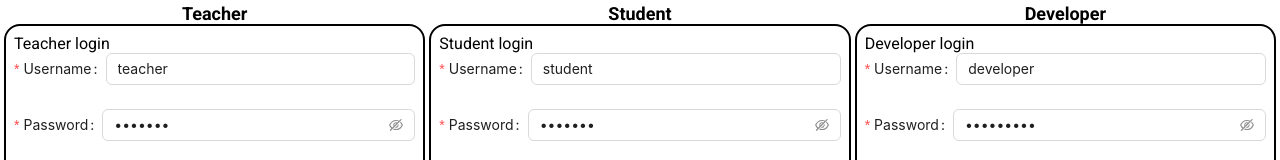
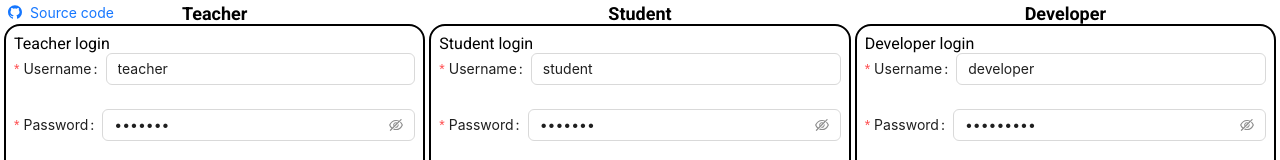
Before and after one commit to mi-qacker/demo-edu, a React (Vite) app: page / in a window 1280 px wide. Shown: the top 160 px of the page. Built offline with nearby package versions, Linux system fonts and the light colour scheme.

Commit message:
Add link to source repo (#6)

```diff
--- a/package.json
+++ b/package.json
@@ -10,6 +10,7 @@
     "preview": "vite preview"
   },
   "dependencies": {
+    "@ant-design/icons": "^5.3.6",
     "antd": "^5.16.5",
     "react": "^18.2.0",
     "react-dom": "^18.2.0",
--- a/src/App.module.css
+++ b/src/App.module.css
@@ -30,3 +30,9 @@
     padding: 8px;
   }
 }
+
+.source-link {
+  position: absolute;
+  top: 0;
+  left: 0;
+}
--- a/src/App.tsx
+++ b/src/App.tsx
@@ -1,3 +1,5 @@
+import GithubFilled from "@ant-design/icons/GithubFilled";
+import { Button } from "antd";
 import s from "./App.module.css";
 import { Developer } from "./developer";
 import { Student } from "./student";
@@ -5,6 +7,7 @@ import { Teacher } from "./teacher";
 
 function App() {
   return (
+    <>
       <div className={s.layout}>
         <div className={s.app}>
           <h2 className={s.title}>Teacher</h2>
@@ -25,6 +28,18 @@ function App() {
           </div>
         </div>
       </div>
+      <div className={s["source-link"]}>
+        <Button
+          type="link"
+          size="small"
+          icon={<GithubFilled />}
+          href="https://github.com/mi-qacker/demo-edu"
+          target="_blank"
+        >
+          Source code
+        </Button>
+      </div>
+    </>
   );
 }
 
```
Also changed, not shown: 1 other file (tests, documents, lock files or other folders). Lines whose indentation alone changed are shown as unchanged.
